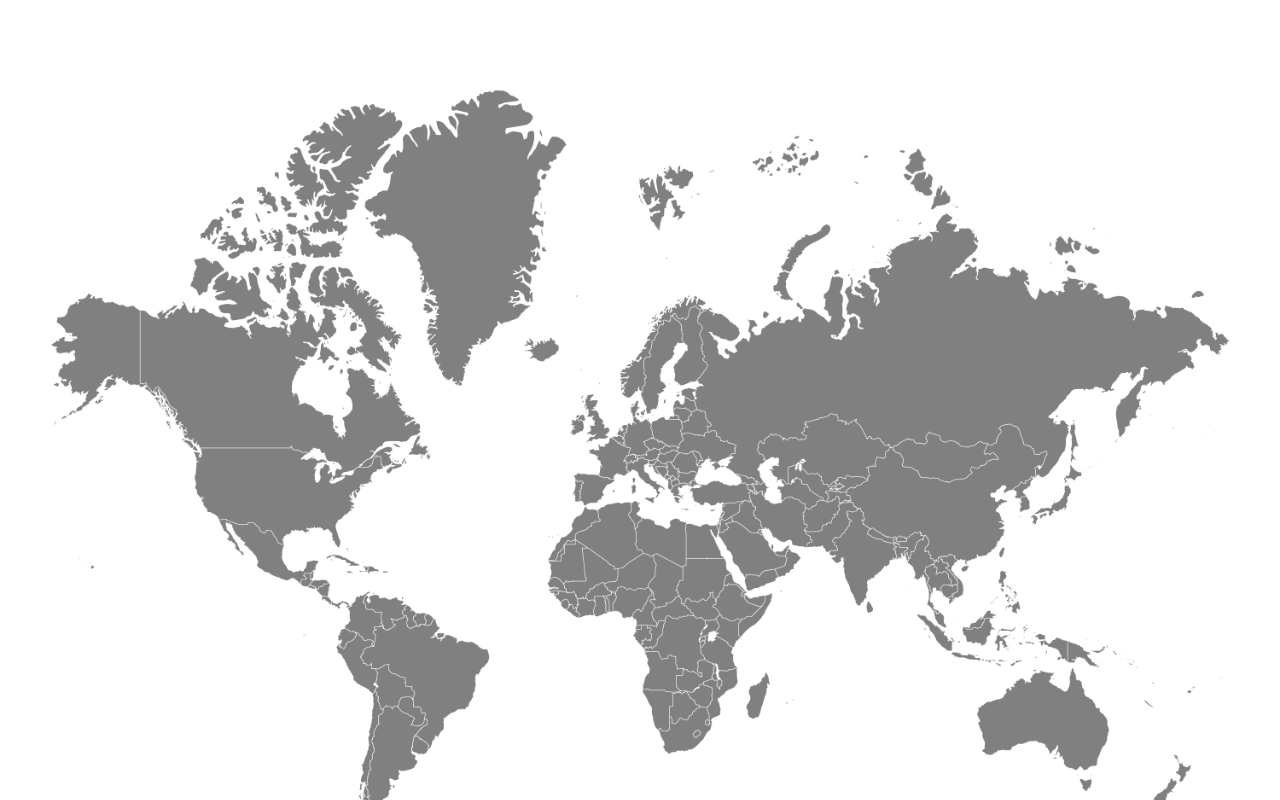
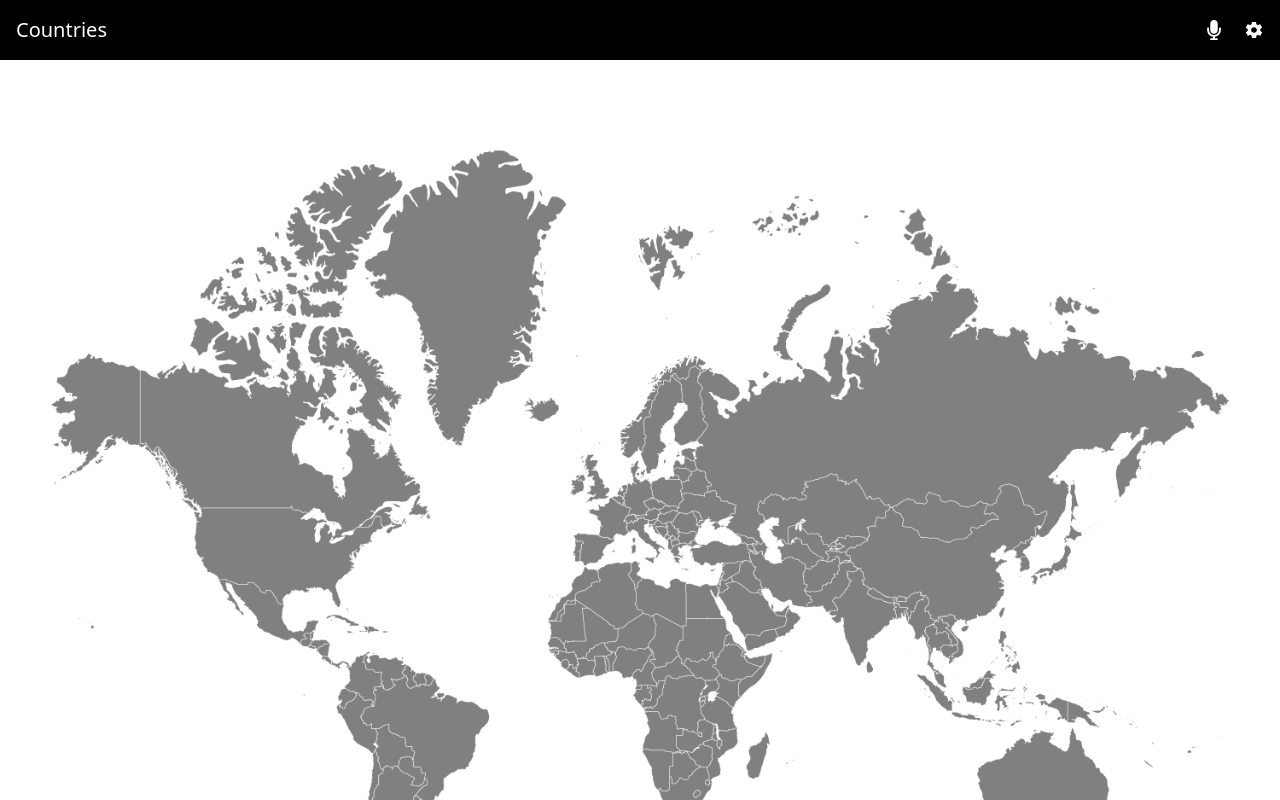
Before and after one commit to taldr27/Stock-Prices, a React (Create React App) app: page / in a window 1280 px wide. Shown: the top 800 px of the page. Built offline with nearby package versions, Linux system fonts and the light colour scheme.

Commit message:
Add navbar component and update styling

```diff
--- a/src/components/Navbar.js
+++ b/src/components/Navbar.js
@@ -1,15 +1,18 @@
 import React from 'react';
 import { FaMicrophone } from 'react-icons/fa';
-import { IoMdSettings } from 'react-icons/io';
+import { IoIosArrowBack, IoMdSettings } from 'react-icons/io';
+import { NavLink } from 'react-router-dom';
 
-const Navbar = () => {
+// eslint-disable-next-line react/prop-types
+const Navbar = ({ back, title }) => {
   console.log('navbar');
   return (
-    <nav className="navBar">
-      <div>
-        <p>Countries</p>
+    <nav className="flex justify-between p-4 bg-black text-white text-xl">
+      <div className="flex items-center gap-4">
+        {back ? <NavLink to="/" className="text-2xl"><IoIosArrowBack /></NavLink> : ''}
+        <p>{title}</p>
       </div>
-      <div className="settings">
+      <div className="flex items-center gap-5">
         <FaMicrophone />
         <IoMdSettings />
       </div>
--- a/src/pages/Companies.js
+++ b/src/pages/Companies.js
@@ -1,9 +1,9 @@
 import React, { useEffect } from 'react';
-import { FaMicrophone } from 'react-icons/fa';
-import { IoMdSettings, IoIosArrowBack } from 'react-icons/io';
+import { IoIosArrowBack } from 'react-icons/io';
 import { useDispatch, useSelector } from 'react-redux';
 import { NavLink } from 'react-router-dom';
 import { fetchCompanies } from '../redux/Companies';
+import Navbar from '../components/Navbar';
 
 const Companies = () => {
   const companies = useSelector((state) => state.companies);
@@ -14,13 +14,8 @@ const Companies = () => {
   }, [urlElement, dispatch]);
   return (
     <>
-      <nav className="navBar">
-        <NavLink to="/"><IoIosArrowBack /></NavLink>
-        <p>Companies</p>
-        <div className="settings">
-          <FaMicrophone />
-          <IoMdSettings />
-        </div>
+      <nav className="">
+        <Navbar title="Companies" back={<IoIosArrowBack />} />
       </nav>
       <div className="companies-container">
         {companies.map((company) => (
--- a/src/pages/Home.js
+++ b/src/pages/Home.js
@@ -1,9 +1,11 @@
 import React from 'react';
 import Country from '../components/Country';
+import Navbar from '../components/Navbar';
 
 const Home = () => (
   <>
     <div>
+      <Navbar title="Countries" />
       <Country />
     </div>
   </>
```
